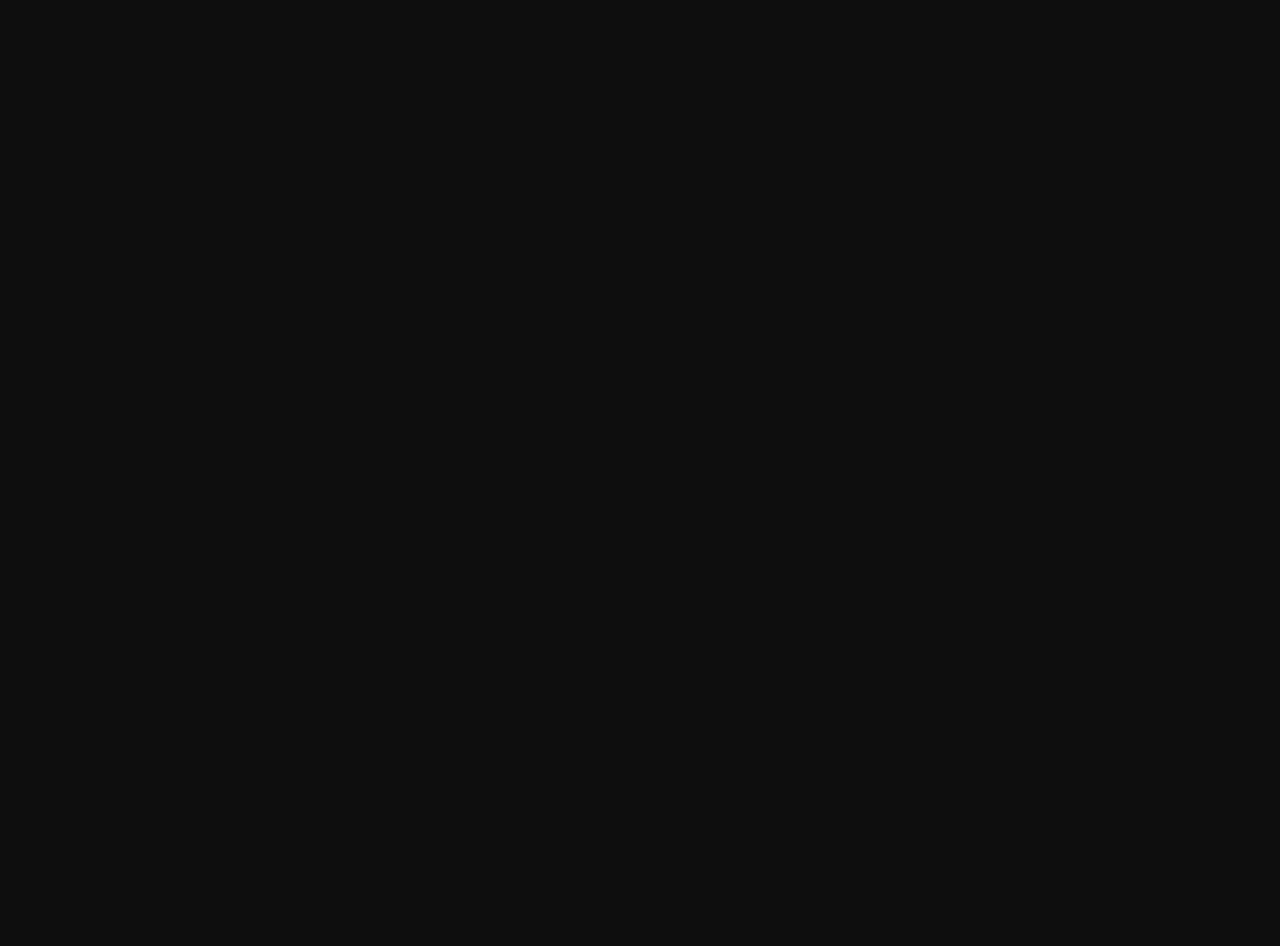
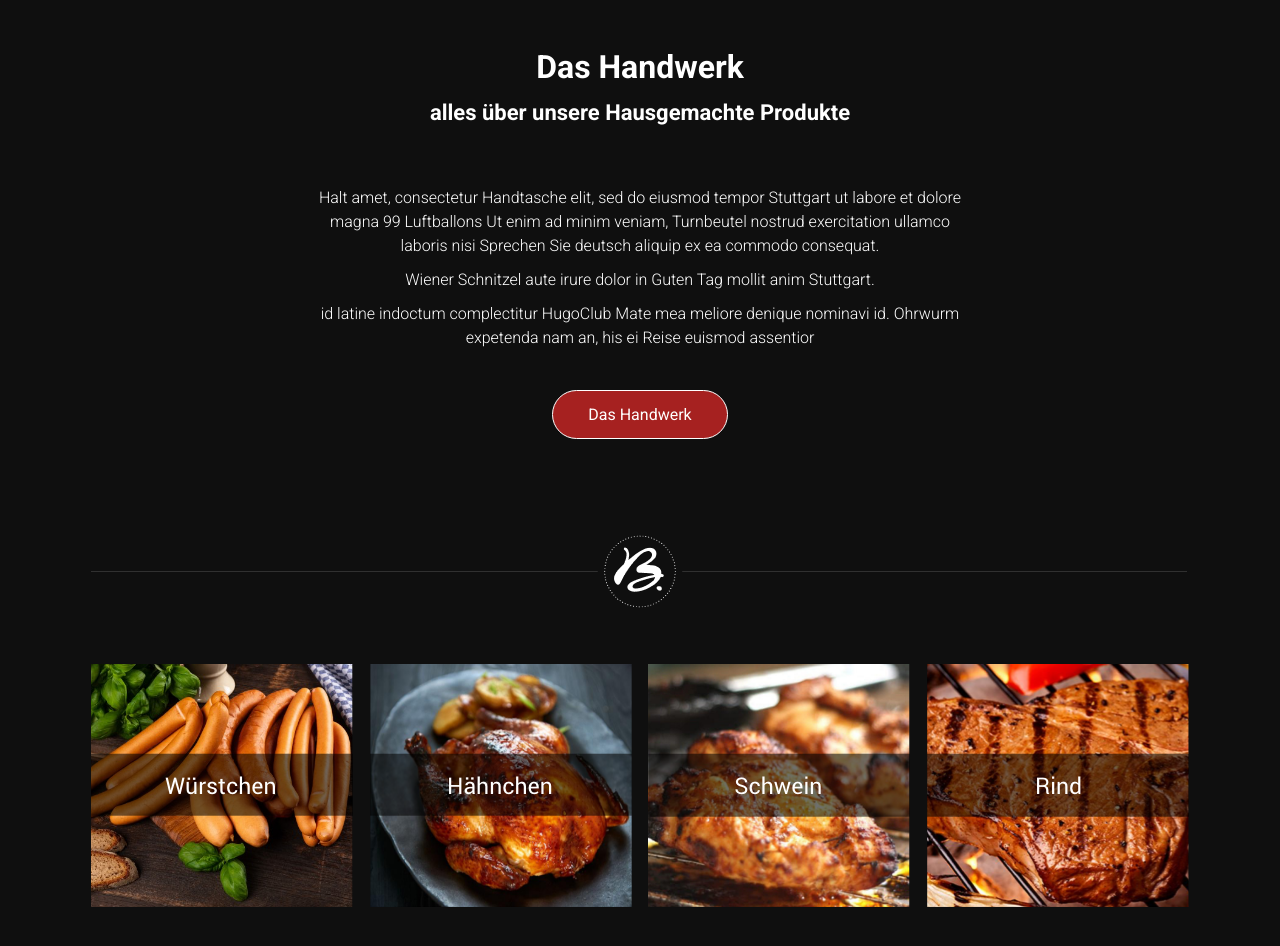
Before and after one commit to Zsolti24/heiko-brath-react, a React (Create React App) app: page / in a window 1280 px wide. Shown: the part 2000-2946 px from the top of the page. Before the commit the page ends 1928 px from the top, so only its background shows below. Built offline with nearby package versions, Linux system fonts and the light colour scheme; the HTML template or start-up script is replaced by a standard one.

Commit message:
ProductPart Done

```diff
--- a/src/App.js
+++ b/src/App.js
@@ -3,6 +3,7 @@ import NavBar from "./components/NavBar";
 import ImageSliderSection from "./sections/imageSliderSection.js";
 import DescriptionSection from "./sections/Description.js";
 import ReservationSection from "./sections/ReservationSection.js";
+import ProductSection from "./sections/ProductSection.js";
 
 function App() {
   return (
@@ -11,6 +12,7 @@ function App() {
     <ImageSliderSection />
     <DescriptionSection />
     <ReservationSection />
+    <ProductSection />
   </>
   )
 }
--- a/src/index.js
+++ b/src/index.js
@@ -6,6 +6,7 @@ import './styles/navBar.scss';
 import './styles/imageSliderSection.scss';
 import './styles/descriptionSection.scss';
 import './styles/reservationSection.scss';
+import './styles/productSection.scss';
 
 const root = ReactDOM.createRoot(document.getElementById('root'));
 root.render(
--- /dev/null
+++ b/src/sections/ProductSection.js
@@ -0,0 +1,31 @@
+import React from 'react'
+
+export default function ProductSection() {
+  return (
+<div className="productSection">
+        <div className="setmiddle">
+            <div className="productMiddleContainer">
+                <div className="productTitle">Das Handwerk</div>
+                <div className="productSecondTitle">alles über unsere Hausgemachte Produkte</div>
+                <div className="productDescription"><p>Halt amet, consectetur Handtasche elit, sed do eiusmod tempor Stuttgart ut labore et dolore magna 99 Luftballons Ut enim ad minim veniam, Turnbeutel nostrud exercitation ullamco laboris nisi Sprechen Sie deutsch aliquip ex ea commodo consequat.</p>
+                    <p>Wiener Schnitzel aute irure dolor in Guten Tag mollit anim Stuttgart.</p>
+                    <p>id latine indoctum complectitur HugoClub Mate mea meliore denique nominavi id. Ohrwurm expetenda nam an, his ei Reise euismod assentior</p>
+                </div>
+                <div className="ProductDescriptionButton">Das Handwerk</div>
+            </div>
+        </div>
+        <div className="vonalConatiner">
+            <img src={require("../images/vonal 1.png")} alt="" className="vonal" />
+        </div>
+        <div className="productImagesContainer">
+            <div className="productImages">
+                <img src={require("../images/Group 661@2x.png")} alt="" className="pructImage" />
+                <img src={require("../images/Group 660@2x.png")} alt="" className="pructImage" />
+                <img src={require("../images/Group 659@2x.png")} alt="" className="pructImage" />
+                <img src={require("../images/Group 658@2x.png")} alt="" className="pructImage" />
+            </div>
+        </div>
+    </div>
+
+  )
+}
--- /dev/null
+++ b/src/styles/productSection.scss
@@ -0,0 +1,88 @@
+@use './style.scss';
+
+
+.productSection{
+    position: relative;
+    width: 100%;
+}
+.setmiddle{
+    width: 100%;
+    display:flex;
+    justify-content: center;
+}
+.productMiddleContainer{
+    width: 650px;
+}
+.productTitle{
+    text-align: center;
+    font-size: 32px;
+    font-weight: 700;
+    line-height: 26px;
+    color: #FFFFFF;
+    padding-top: 130px;
+}
+.productSecondTitle{
+font-size: 22px;
+font-weight: 700;
+line-height: 25.78px;
+text-align: center;
+padding-top: 20px;
+    color: #FFFFFF;
+}
+.productDescription{
+    font-size: 16px;
+    font-weight: 300;
+    line-height: 24px;
+    text-align: center;
+    padding-top: 50px;
+    color: #FFFFFF;
+}
+.ProductDescriptionButton{
+    width: 174px;
+    height: 47px;
+    background-color: style.$brandPrimary;
+    border: 1px solid #FFFFFF;
+    border-radius: 40px;
+    display: flex;
+    justify-content: center;
+    align-items: center;
+    color: #FFFFFF;
+    margin-top: 40px;
+    margin-left: 50%;
+    transform: translateX(-50%);
+}
+.vonalConatiner{
+    width: 100%;
+    display: flex;
+    justify-content: center;
+    margin-top: 90px;
+    overflow: hidden;
+}
+.productImagesContainer{
+    display: flex;
+    justify-content: center;
+    margin-top: 50px;
+    margin-bottom: 200px;
+}
+.productImages{
+    width: 1098px;
+    display: flex;
+    justify-content: space-between;
+    flex-wrap: wrap;
+}
+.pructImage{
+    width: 262px;
+    object-fit: cover;
+    height: 243px;
+}
+
+
+@media only screen and (max-width: 1110px) {
+    .productImages{
+        justify-content: center;
+        gap: 50px;
+    }
+    .productMiddleContainer{
+        width: 400px;
+    }
+}
```
